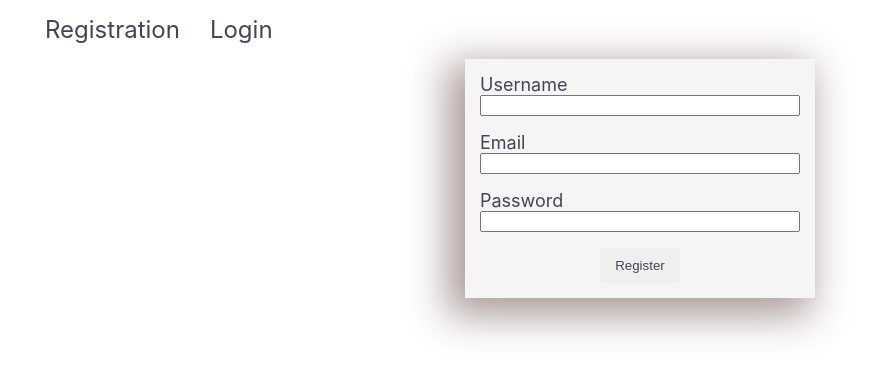
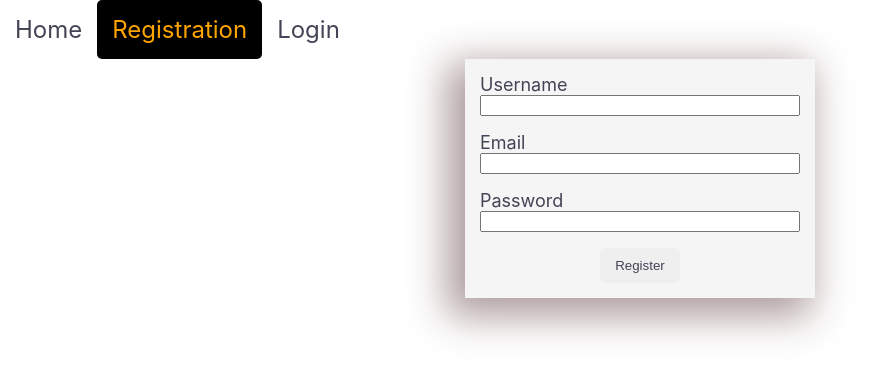
Before and after one commit to Parchello/MyPhonebook, a React (Create React App) app: page /goit-react-hw-08-phonebook-2/register in a window 1280 px wide. Shown: the top 378 px of the page, without its empty margins (0-880 px from the left). Built offline with nearby package versions, Linux system fonts and the light colour scheme.

Commit message:
some styles

```diff
--- a/package.json
+++ b/package.json
@@ -6,6 +6,7 @@
   "dependencies": {
     "@emotion/react": "^11.11.3",
     "@emotion/styled": "^11.11.0",
+    "@mui/icons-material": "^5.15.2",
     "@mui/material": "^5.15.2",
     "@mui/styled-engine-sc": "^6.0.0-alpha.10",
     "@reduxjs/toolkit": "^1.9.7",
--- a/public/index.html
+++ b/public/index.html
@@ -2,7 +2,7 @@
 <html lang="en">
   <head>
     <meta charset="utf-8" />
-    <link rel="icon" href="%PUBLIC_URL%/favicon.ico" />
+    <link rel="icon" href="%PUBLIC_URL%/phone-book-48.png" />
     <meta name="viewport" content="width=device-width, initial-scale=1" />
     <meta name="theme-color" content="#000000" />
     <meta
@@ -24,7 +24,7 @@
       work correctly both with client-side routing and a non-root public URL.
       Learn how to configure a non-root public URL by running `npm run build`.
     -->
-    <title>React App</title>
+    <title>Phone Book</title>
 
     <!-- Start Single Page Apps for GitHub Pages -->
     <script type="text/javascript">
--- a/src/Pages/HomePage/HomePage.js
+++ b/src/Pages/HomePage/HomePage.js
@@ -1,7 +1,11 @@
+import { Typography } from '@mui/material';
+
 export default function HomePage() {
   return (
     <div>
-      <h1>Hello!!! This is your phonebook!!!</h1>
+      <Typography variant="h1" component="h2">
+        Phone Book
+      </Typography>
       <p>Here you can save your contacts</p>
     </div>
   );
--- a/src/components/Contacts/Contacts.js
+++ b/src/components/Contacts/Contacts.js
@@ -10,8 +10,9 @@ import {
   ListItemAvatar,
   Avatar,
   Container,
-  Button,
+  IconButton,
 } from '@mui/material';
+import DeleteIcon from '@mui/icons-material/Delete';
 
 export const Contacts = () => {
   const value = useSelector(selectContacts);
@@ -67,14 +68,13 @@ export const Contacts = () => {
               <Avatar {...stringAvatar(name)} />
             </ListItemAvatar>
             <ListItemText primary={name} secondary={number} />
-            <Button
-              variant="outlined"
+            <IconButton
+              aria-label="delete"
               color="error"
-              type="button"
               onClick={() => dispatch(deleteContact(id))}
             >
-              Delete
-            </Button>
+              <DeleteIcon />
+            </IconButton>
           </ListItem>
         ))}
       </List>
--- a/src/components/authMenu/authMenu.js
+++ b/src/components/authMenu/authMenu.js
@@ -4,7 +4,7 @@ export const AuthNavigation = () => {
   return (
     <>
       <Nav>
-        <NavItem to={'/'}></NavItem>
+        <NavItem to={'/'}>Home</NavItem>
         <NavItem to={'/register'}>Registration</NavItem>
         <NavItem to={'/login'}>Login</NavItem>
       </Nav>
--- a/src/components/authMenu/authMenu.styled.js
+++ b/src/components/authMenu/authMenu.styled.js
@@ -10,6 +10,10 @@ export const NavItem = styled(NavLink)`
   padding: 15px;
   border-radius: 5px;
   &:hover {
+    background-color: grey;
+    color: orange;
+  }
+  &.active {
     background-color: black;
     color: orange;
   }
```
Also changed, not shown: public/phone-book-48.png (added), 1 other file (tests, documents, lock files or other folders).
